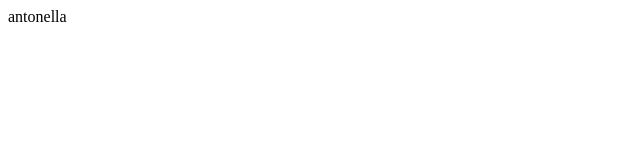
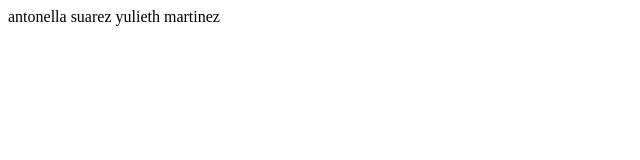
Before and after one commit to antonellasuarez/pagina-8, a plain HTML site: page index.html in a window 1280 px wide. Shown: the whole page, without its empty margins (0-640 px from the left). Drawn offline with Linux system fonts and the light colour scheme.

Commit message:
actualizacion 2 _ 3 de abril

```diff
--- a/index.html
+++ b/index.html
@@ -7,7 +7,7 @@
     <title>Document</title>
 </head>
 <div  class="sociales">
-antonella
+antonella suarez yulieth martinez
 </div>
 
 
```
